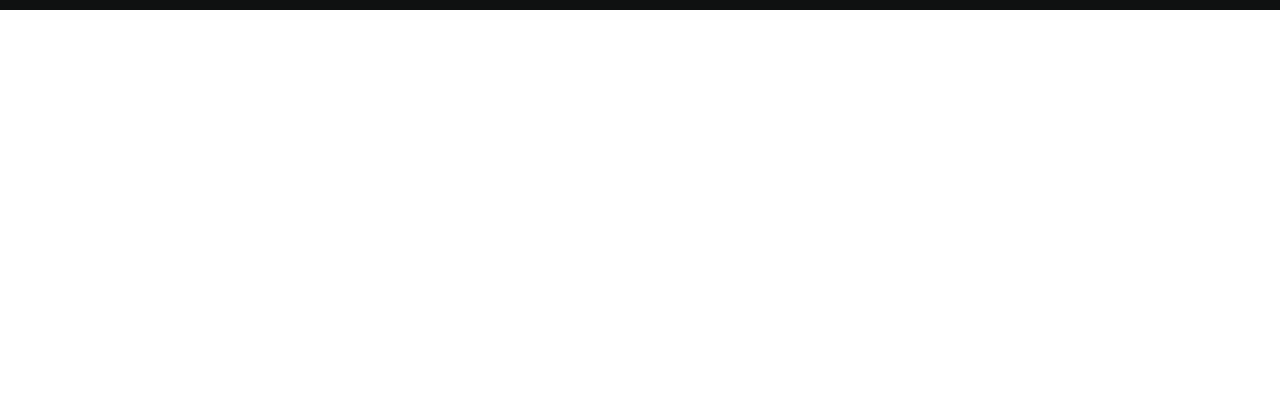
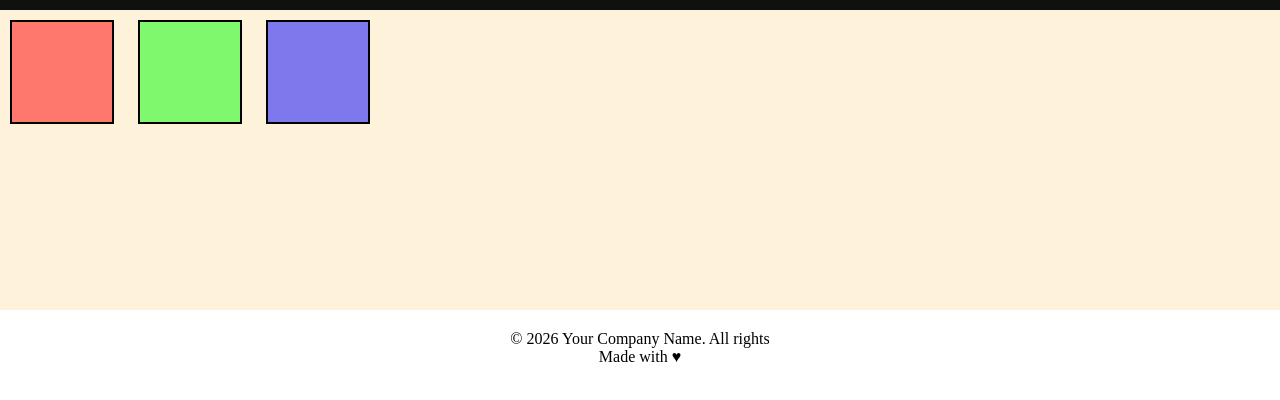
Before and after one commit to codeofsayeed/raw_css, a website: page index.html in a window 1280 px wide. Shown: the part 50-450 px from the top of the page. Drawn offline with Linux system fonts and the light colour scheme.

Commit message:
css l-02 completed!

```diff
--- a/index.html
+++ b/index.html
@@ -8,14 +8,32 @@
     <title>CSS</title>
   </head>
   <body>
-    <div id="navbar">
+    <header id="navbar">
       <a href="" id="logo">amazon.in</a>
       <a href="">Account</a>
       <a href="">Cart</a>
       <a href="">Contact Us</a>
       <input type="text" placeholder="Search" />
       <button>Search</button>
+    </header>
+    <div id="content">
+      <div
+        class="content_box"
+        style="background-color: rgba(255, 0, 0, 0.5)"
+      ></div>
+      <div
+        class="content_box"
+        style="background-color: rgba(0, 255, 0, 0.5)"
+      ></div>
+      <div
+        class="content_box"
+        style="background-color: rgba(0, 0, 255, 0.5)"
+      ></div>
     </div>
+    <footer>
+      &copy; 2026 Your Company Name. All rights <br />
+      Made with &#9829;
+    </footer>
 
     <!---
     <div class="traffic-light">
--- a/style.css
+++ b/style.css
@@ -20,7 +20,24 @@ button {
   cursor: pointer;
   background-color: #f08804;
 }
+#content {
+  background-color: #fff2db;
+  height: 300px;
+}
 
+.content_box {
+  height: 100px;
+  width: 100px;
+  border: 2px solid black;
+  margin: 10px;
+  display: inline-block;
+
+}
+footer {
+  margin-top: 20px;
+  color: black;
+  text-align: center;
+}
 /* .first {
   background-color: aqua;
   height: 100px;
```
